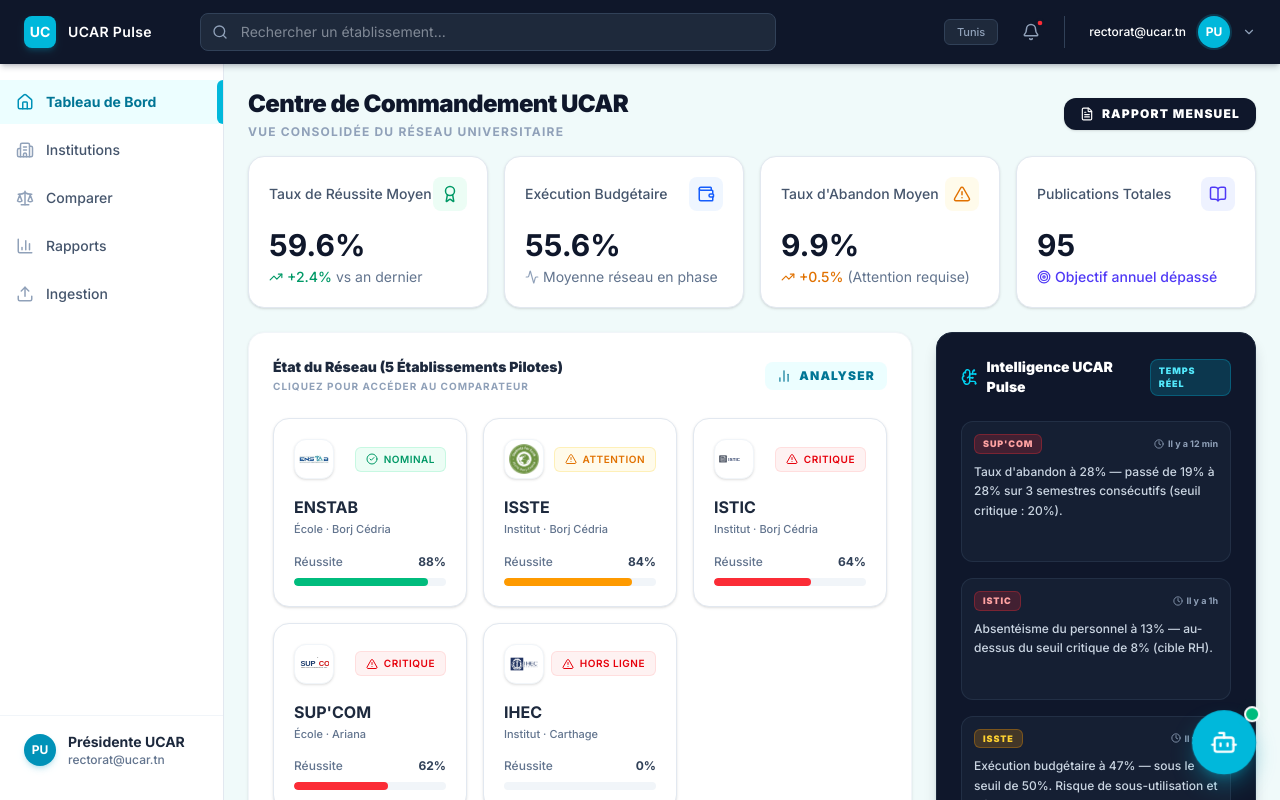
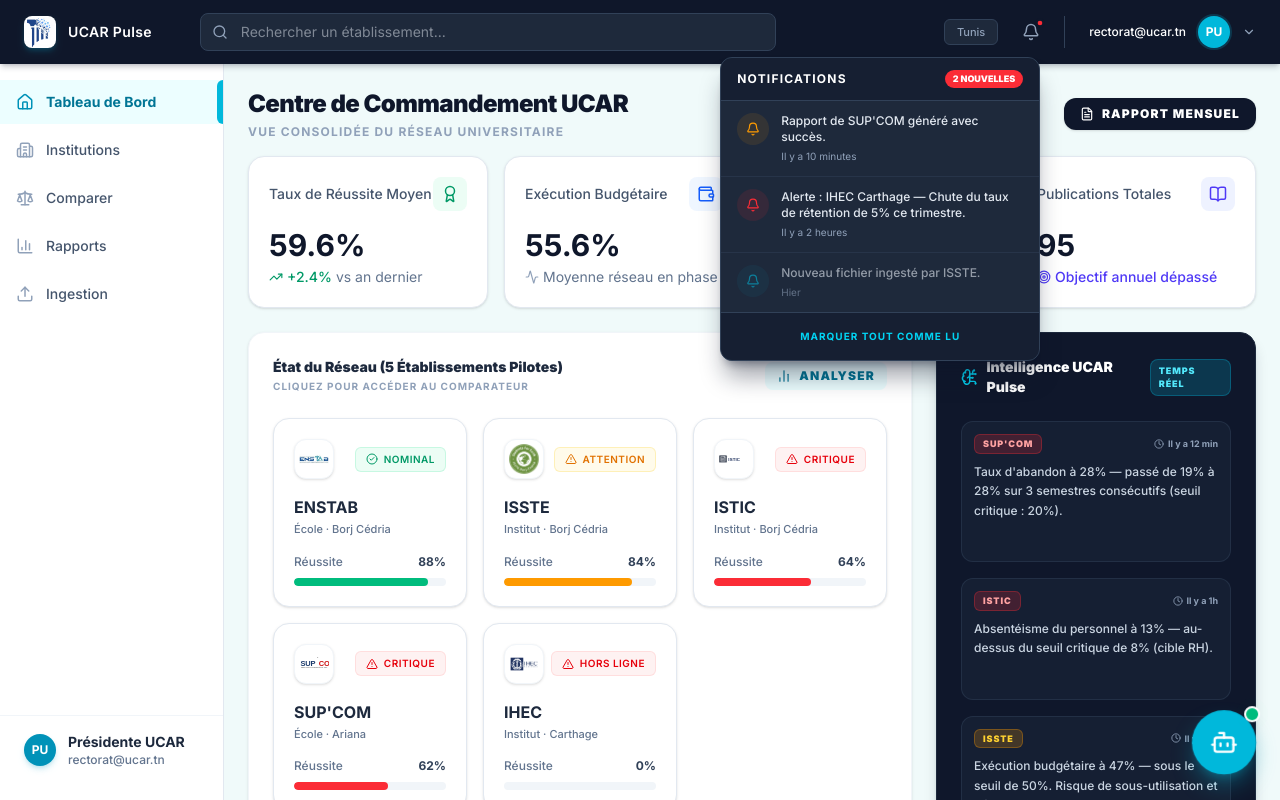
Before and after one commit to yassinebouteraa/ucar, a Next.js app: page /dashboard in a window 1280 px wide. Both pictures are taken after a click on the button 1031 px from the left and 32 px from the top of the page. Shown: the top 800 px of the page. Built offline with nearby package versions, Linux system fonts and the light colour scheme.

Commit message:
feat: replace UC text with logo and add notification dropdown

```diff
--- a/src/app/dashboard/reports/page.tsx
+++ b/src/app/dashboard/reports/page.tsx
@@ -324,7 +324,7 @@ export default function ReportsPage() {
               <div className="absolute top-0 right-0 w-64 h-64 bg-cyan-500/10 rounded-full blur-3xl -translate-y-1/2 translate-x-1/2"></div>
               <div className="relative z-10">
                 <div className="flex items-center gap-4 mb-6">
-                  <div className="bg-cyan-500 w-12 h-12 rounded-2xl flex items-center justify-center font-black text-2xl shadow-xl shadow-cyan-500/20">UC</div>
+                  <img src="/web-logo.jpg" alt="Logo UCAR" className="w-12 h-12 object-contain rounded-2xl shadow-xl shadow-cyan-500/20" />
                   <div>
                     <span className="text-xl font-black tracking-tight block">UNIVERSITÉ DE CARTHAGE</span>
                     <span className="text-cyan-500 text-[10px] font-black uppercase tracking-[0.2em]">Pôle Gouvernance & Audit</span>
--- a/src/app/page.tsx
+++ b/src/app/page.tsx
@@ -41,9 +41,7 @@ export default function LandingPage() {
         className="flex items-center justify-between px-8 py-6 max-w-7xl mx-auto relative z-20"
       >
         <div className="flex items-center gap-3">
-          <div className="bg-cyan-500 w-10 h-10 rounded-xl flex items-center justify-center text-white font-black text-xl shadow-lg shadow-cyan-500/20">
-            UC
-          </div>
+          <img src="/web-logo.jpg" alt="Logo UCAR" className="w-10 h-10 object-contain rounded-xl shadow-lg shadow-cyan-500/20" />
           <span className="font-black text-xl tracking-tight">UCAR Pulse</span>
         </div>
 
@@ -280,9 +278,7 @@ export default function LandingPage() {
       <footer className="bg-white border-t border-slate-100 pt-16 pb-8 px-8">
         <div className="max-w-7xl mx-auto flex flex-col md:flex-row justify-between items-center gap-6">
           <div className="flex items-center gap-3">
-            <div className="bg-slate-900 w-8 h-8 rounded-lg flex items-center justify-center text-white font-black text-sm">
-              UC
-            </div>
+            <img src="/web-logo.jpg" alt="Logo UCAR" className="w-8 h-8 object-contain rounded-lg" />
             <span className="font-black text-lg tracking-tight">UCAR Pulse</span>
           </div>
           <div className="flex gap-8">
--- a/src/components/Navbar.tsx
+++ b/src/components/Navbar.tsx
@@ -8,10 +8,16 @@ export default function Navbar() {
   const [dropdownOpen, setDropdownOpen] = useState(false)
   const dropdownRef = useRef<HTMLDivElement>(null)
 
+  const [notificationsOpen, setNotificationsOpen] = useState(false)
+  const notificationsRef = useRef<HTMLDivElement>(null)
+
   useEffect(() => {
     function handleClickOutside(e: MouseEvent) {
       if (dropdownRef.current && !dropdownRef.current.contains(e.target as Node)) {
         setDropdownOpen(false)
+      }
+      if (notificationsRef.current && !notificationsRef.current.contains(e.target as Node)) {
+        setNotificationsOpen(false)
       }
     }
     document.addEventListener('mousedown', handleClickOutside)
@@ -26,12 +32,12 @@ export default function Navbar() {
       className="h-16 bg-[#0F172A] flex items-center px-6 fixed top-0 left-0 right-0 z-50 shadow-md shadow-slate-900/20"
     >
       <div className="flex items-center gap-3">
-        <motion.div
+        <motion.img
           whileHover={{ rotate: 10, scale: 1.05 }}
-          className="bg-cyan-500 rounded-lg w-8 h-8 flex items-center justify-center text-white font-bold text-sm shadow-md shadow-cyan-500/20"
-        >
-          UC
-        </motion.div>
+          src="/web-logo.jpg"
+          alt="Logo UCAR"
+          className="rounded-lg w-8 h-8 object-contain shadow-md shadow-cyan-500/20"
+        />
         <span className="text-white font-semibold text-sm tracking-wide">UCAR Pulse</span>
       </div>
 
@@ -52,8 +58,13 @@ export default function Navbar() {
           <span>Tunis</span>
         </div>
 
-        <div className="flex items-center gap-4">
-          <motion.button whileHover={{ scale: 1.1 }} whileTap={{ scale: 0.9 }} className="text-slate-400 hover:text-white transition-colors relative">
+        <div className="flex items-center gap-4 relative" ref={notificationsRef}>
+          <motion.button
+            whileHover={{ scale: 1.1 }}
+            whileTap={{ scale: 0.9 }}
+            onClick={() => setNotificationsOpen(v => !v)}
+            className="text-slate-400 hover:text-white transition-colors relative"
+          >
             <Bell size={18} />
             <motion.span
               animate={{ scale: [1, 1.2, 1] }}
@@ -61,6 +72,70 @@ export default function Navbar() {
               className="absolute -top-1 -right-1 w-2 h-2 bg-red-500 rounded-full border-2 border-[#0F172A]"
             ></motion.span>
           </motion.button>
+
+          <AnimatePresence>
+            {notificationsOpen && (
+              <motion.div
+                initial={{ opacity: 0, y: -8, scale: 0.95 }}
+                animate={{ opacity: 1, y: 0, scale: 1 }}
+                exit={{ opacity: 0, y: -8, scale: 0.95 }}
+                transition={{ duration: 0.15 }}
+                className="absolute right-0 top-full mt-4 w-80 bg-[#1E293B] border border-slate-700 rounded-xl shadow-xl shadow-slate-900/40 overflow-hidden z-50"
+              >
+                <div className="px-4 py-3 border-b border-slate-700 flex justify-between items-center bg-[#0F172A]/50">
+                  <h3 className="text-xs font-bold text-white uppercase tracking-widest">Notifications</h3>
+                  <span className="bg-red-500 text-white text-[9px] font-black px-2 py-0.5 rounded-full">2 NOUVELLES</span>
+                </div>
+
+                <div className="max-h-[300px] overflow-y-auto">
+                  {/* Notification 1 */}
+                  <div className="px-4 py-3 border-b border-slate-700/50 hover:bg-slate-700/30 transition-colors cursor-pointer group">
+                    <div className="flex gap-3">
+                      <div className="w-8 h-8 rounded-full bg-amber-500/10 flex items-center justify-center text-amber-500 shrink-0">
+                        <Bell size={14} />
+                      </div>
+                      <div>
+                        <p className="text-xs font-medium text-slate-200 group-hover:text-white mb-1">Rapport de SUP'COM généré avec succès.</p>
+                        <p className="text-[10px] text-slate-400">Il y a 10 minutes</p>
+                      </div>
+                    </div>
+                  </div>
+
+                  {/* Notification 2 */}
+                  <div className="px-4 py-3 border-b border-slate-700/50 hover:bg-slate-700/30 transition-colors cursor-pointer group">
+                    <div className="flex gap-3">
+                      <div className="w-8 h-8 rounded-full bg-red-500/10 flex items-center justify-center text-red-500 shrink-0">
+                        <Bell size={14} />
+                      </div>
+                      <div>
+                        <p className="text-xs font-medium text-slate-200 group-hover:text-white mb-1">Alerte : IHEC Carthage — Chute du taux de rétention de 5% ce trimestre.</p>
+                        <p className="text-[10px] text-slate-400">Il y a 2 heures</p>
+                      </div>
+                    </div>
+                  </div>
+
+                  {/* Notification 3 */}
+                  <div className="px-4 py-3 hover:bg-slate-700/30 transition-colors cursor-pointer group opacity-60">
+                    <div className="flex gap-3">
+                      <div className="w-8 h-8 rounded-full bg-cyan-500/10 flex items-center justify-center text-cyan-500 shrink-0">
+                        <Bell size={14} />
+                      </div>
+                      <div>
+                        <p className="text-xs font-medium text-slate-200 group-hover:text-white mb-1">Nouveau fichier ingesté par ISSTE.</p>
+                        <p className="text-[10px] text-slate-400">Hier</p>
+                      </div>
+                    </div>
+                  </div>
+                </div>
+
+                <div className="border-t border-slate-700 p-2 bg-[#0F172A]/50">
+                  <button className="w-full py-2 text-[10px] font-bold text-cyan-400 hover:text-cyan-300 uppercase tracking-widest transition-colors">
+                    Marquer tout comme lu
+                  </button>
+                </div>
+              </motion.div>
+            )}
+          </AnimatePresence>
         </div>
 
         {/* Account dropdown */}
--- a/src/components/ui/signin-page.tsx
+++ b/src/components/ui/signin-page.tsx
@@ -56,9 +56,7 @@ interface FormHeaderProps {
 
 const FormHeader = ({ title, subtitle }: FormHeaderProps) => (
   <div className="text-center space-y-2">
-    <div className="bg-primary mx-auto w-16 h-16 rounded-2xl flex items-center justify-center text-primary-foreground font-black text-2xl shadow-xl shadow-primary/20 mb-6">
-      UC
-    </div>
+    <img src="/web-logo.jpg" alt="Logo UCAR" className="mx-auto w-16 h-16 object-contain rounded-2xl shadow-xl shadow-primary/20 mb-6" />
     <h1 className="text-3xl font-bold tracking-tight text-foreground">
       {title}
     </h1>
@@ -411,7 +409,7 @@ const GradientBackground = ({ children }: GradientBackgroundProps) => {
       <div className="relative z-10 flex flex-col p-12 w-full h-full">
         {/* Logo at the top */}
         <div className="bg-white/95 p-4 rounded-3xl shadow-2xl backdrop-blur-sm self-start mb-auto">
-          <img src="/logo.png" alt="Logo UCAR" className="h-16 w-auto object-contain" />
+          <img src="/web-logo.jpg" alt="Logo UCAR" className="h-16 w-auto object-contain rounded-xl" />
         </div>
 
         {/* Hero Content at the bottom */}
```
Also changed, not shown: public/web-logo.jpg (added).
